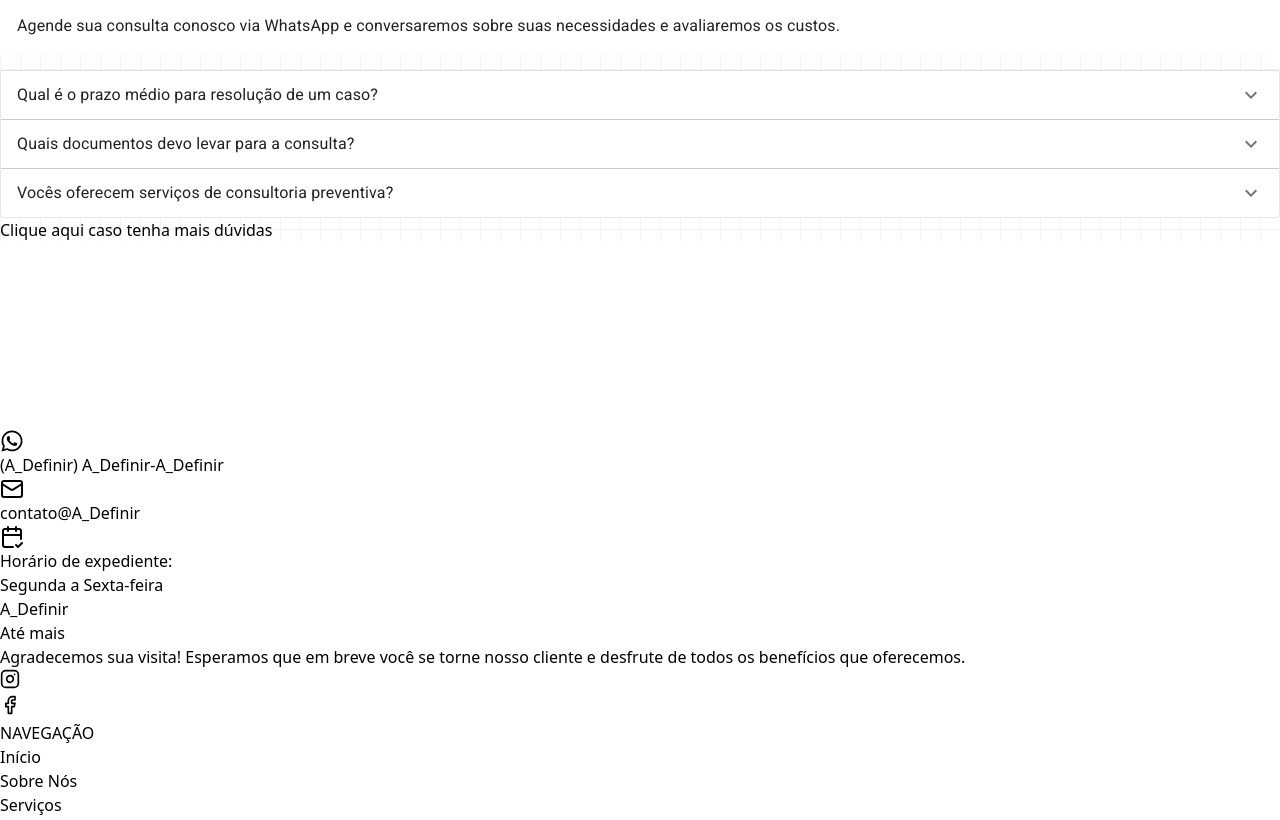
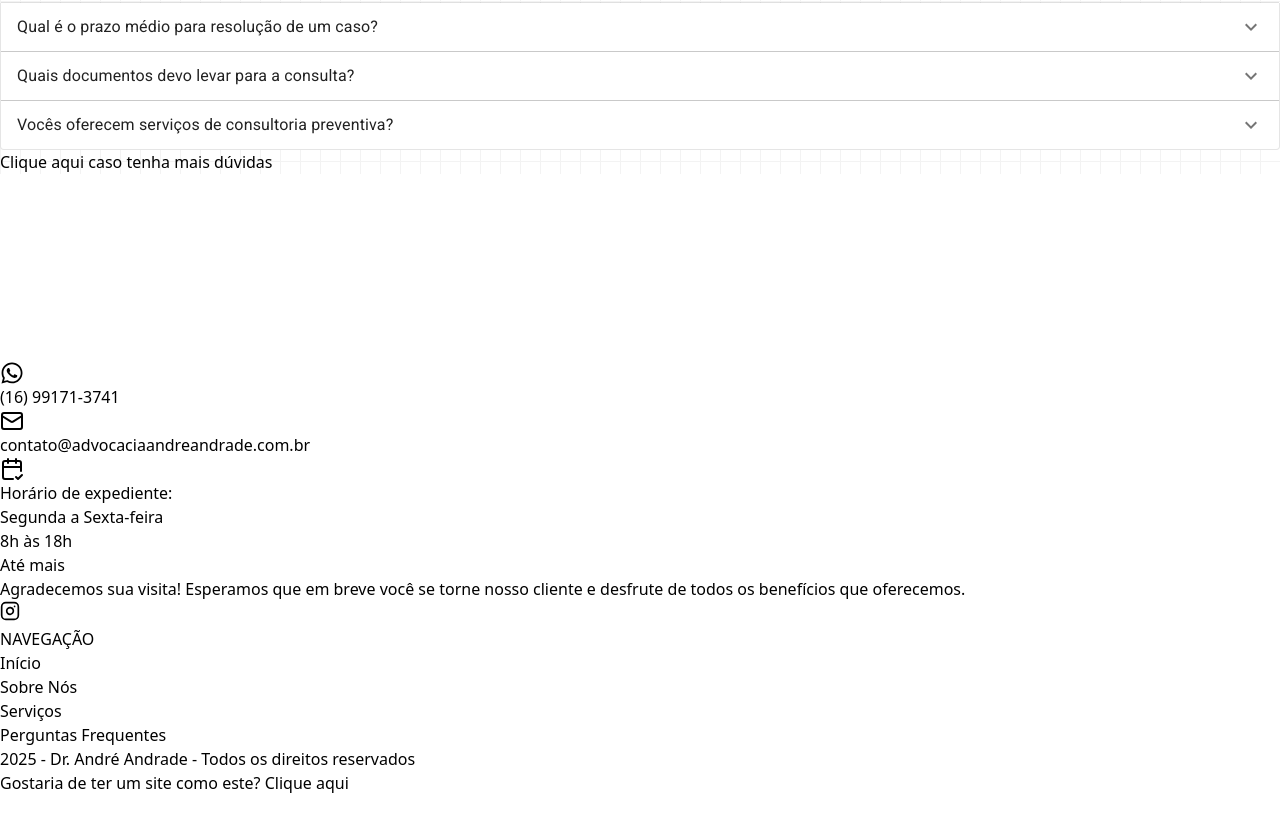
Before and after one commit to EdisonMatos/LP-Andre-Andrade, a React (Vite) app: page / in a window 1280 px wide. Shown: the part 5051-5871 px from the top of the page. Built offline with nearby package versions, Linux system fonts and the light colour scheme; a web font is replaced by a local one.

Commit message:
fix: Infos

```diff
--- a/src/content/content.jsx
+++ b/src/content/content.jsx
@@ -53,14 +53,14 @@ import { FileText } from "lucide-react";
 const currentYear = new Date().getFullYear();
 
 export const infos = {
-  name: "A_Definir",
+  name: "Dr. André Andrade",
   email: "contato", // Email desejado pelo cliente
   emailSecundario: "A_Definir", // Email desejado pelo cliente
-  domain: "A_Definir", // Sem "www"
+  domain: "advocaciaandreandrade.com.br", // Sem "www"
   phone: {
-    ddd: "A_Definir",
-    firstPart: "A_Definir", // Apenas os 5 primeiros números (incluindo o 9)
-    secondPart: "A_Definir", // Apenas os 4 últimos números
+    ddd: "16",
+    firstPart: "99171", // Apenas os 5 primeiros números (incluindo o 9)
+    secondPart: "3741", // Apenas os 4 últimos números
   },
   phoneSecundario: {
     ddd: "A_Definir",
@@ -92,11 +92,11 @@ export const infos = {
     <div>
       <p>Horário de expediente:</p>
       <p>Segunda a Sexta-feira</p>
-      <p>A_Definir</p>
+      <p>8h às 18h</p>
     </div>
   ),
   obs: <span className="italic">A Definir</span>,
-  instagramProfile: "A_definir", // Sem o @
+  instagramProfile: "andreandrade.advocacia", // Sem o @
   facebookProfile: "A_Definir",
   linkeDinProfile: "A_Definir",
   x: "A_Definir",
@@ -405,7 +405,7 @@ const content = {
         miniTag: "A_Definir",
         title: "A_Definir",
         subtitle: "A_Definir",
-        paragraph: <p>A_Definir</p>,
+        paragraph: <p></p>,
         labelInstagram: "Siga-nos no Instagram",
         labelFacebook: "Siga-nos no Facebook",
         labelLinkedin: "Siga-nos no LinkedIn",
--- a/src/pages/Index.jsx
+++ b/src/pages/Index.jsx
@@ -43,7 +43,6 @@ export default function Index() {
       <AboutInstagram
         colorMode={colorMode}
         instagram={true}
-        facebook={true}
         socialPrint={true}
       />
       <Cta colorMode={colorMode} />
@@ -58,7 +57,6 @@ export default function Index() {
         phoneTerciario={false}
         expedientesecond={false}
         instagram={true}
-        facebook={true}
       />
       <FloatingWhatsappButton />
       <BackToTopButton />
```
